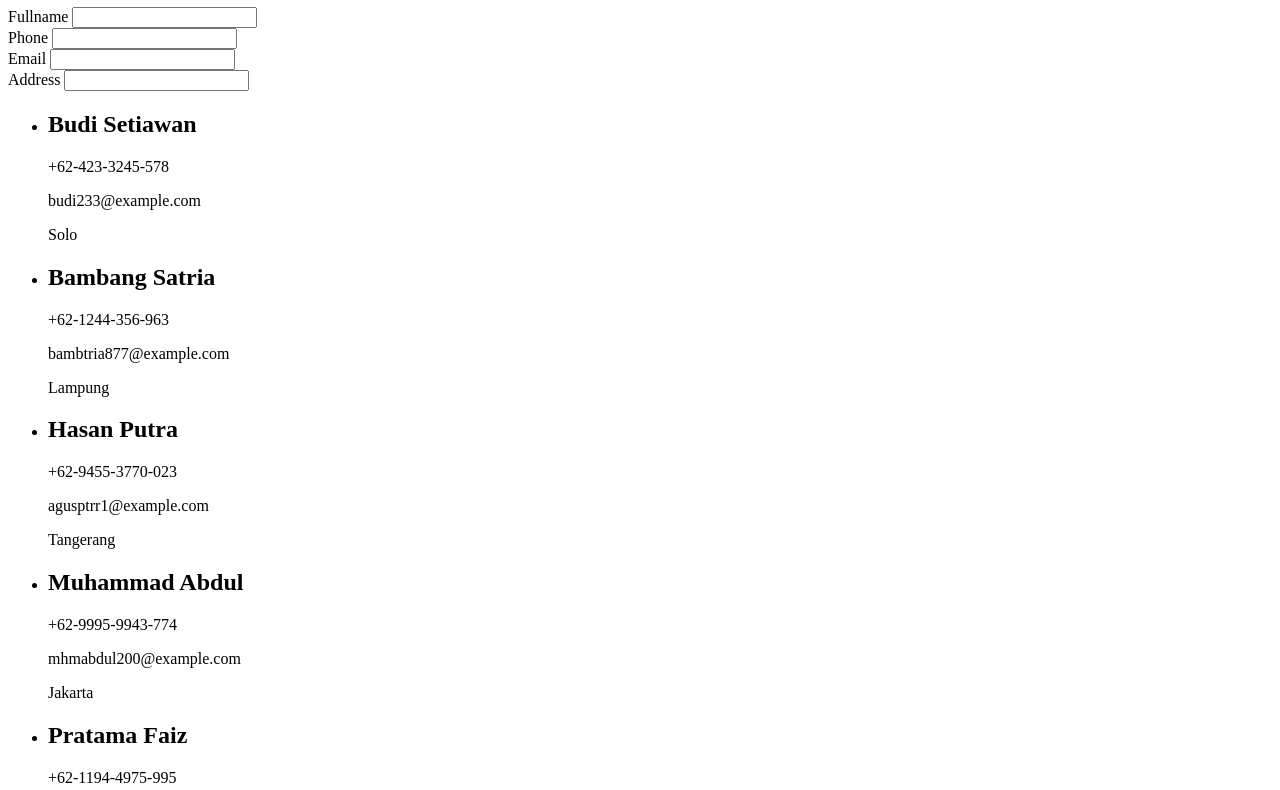
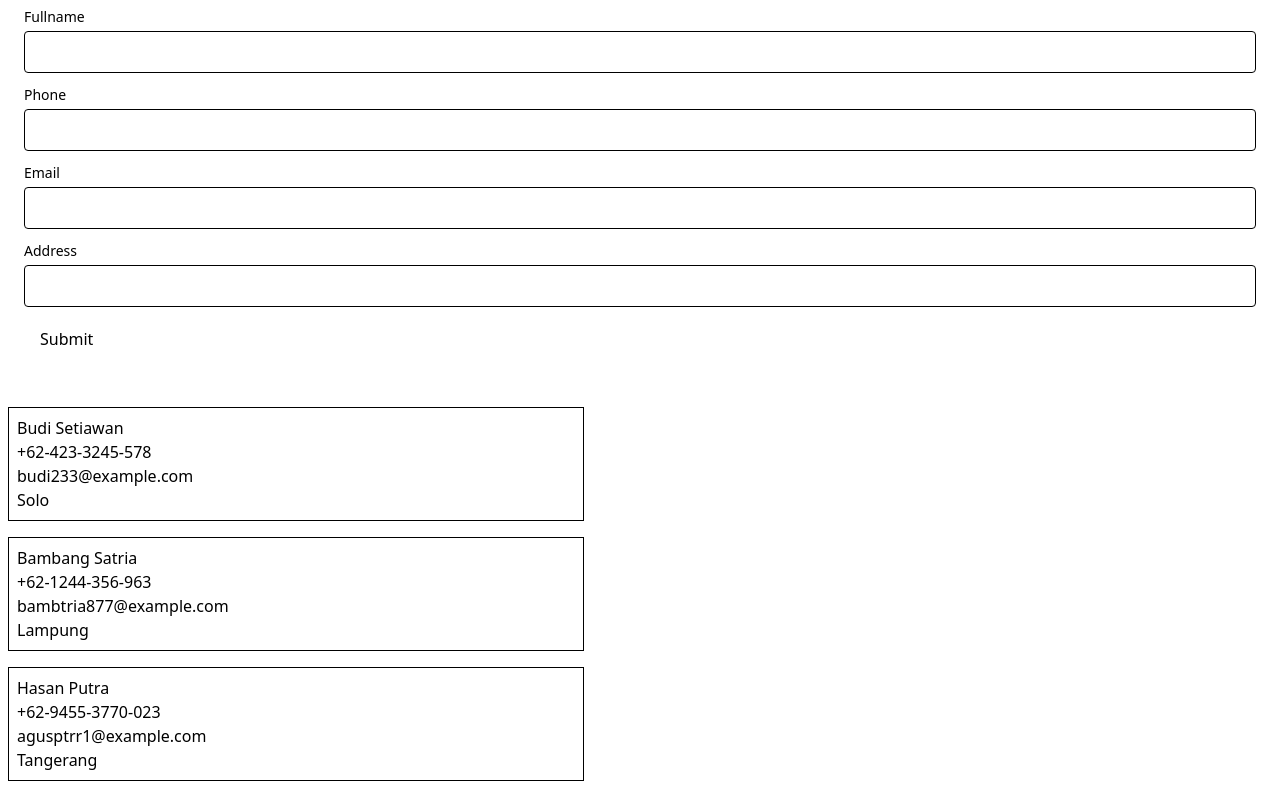
Before and after one commit to ADaneshS1/address-book, a plain HTML site: page index.html in a window 1280 px wide. Shown: the part 73-863 px from the top of the page. Drawn offline with nearby package versions, Linux system fonts and the light colour scheme.

Commit message:
add style in code

```diff
--- a/index.html
+++ b/index.html
@@ -4,30 +4,56 @@
     <meta charset="UTF-8" />
     <meta name="viewport" content="width=device-width, initial-scale=1.0" />
     <title>Address Book</title>
+    <script src="https://cdn.jsdelivr.net/npm/@tailwindcss/browser@4"></script>
   </head>
-  <body>
+  <body class="p-2 space-y-8">
     <h1>Address Book</h1>
 
-    <form>
-      <div>
-        <label for="fullname">Fullname</label>
-        <input type="text" name="fullname" id="fullname" />
+    <form class="p-4 space-y-3">
+      <div class="flex flex-col">
+        <label for="fullname" class="text-sm font-medium mb-1">Fullname</label>
+        <input
+          type="text"
+          id="fullname"
+          name="fullname"
+          class="border rounded px-3 py-2"
+        />
       </div>
-      <div>
-        <label for="phone">Phone</label>
-        <input type="tel" name="phone" id="phone" />
+
+      <div class="flex flex-col">
+        <label for="phone" class="text-sm font-medium mb-1">Phone</label>
+        <input
+          type="tel"
+          id="phone"
+          name="phone"
+          class="border rounded px-3 py-2"
+        />
       </div>
-      <div>
-        <label for="email">Email</label>
-        <input type="email" name="email" id="email" />
+
+      <div class="flex flex-col">
+        <label for="email" class="text-sm font-medium mb-1">Email</label>
+        <input
+          type="email"
+          id="email"
+          name="email"
+          class="border rounded px-3 py-2"
+        />
       </div>
-      <div>
-        <label for="address">Address</label>
-        <input type="text" name="address" id="address" />
+
+      <div class="flex flex-col">
+        <label for="address" class="text-sm font-medium mb-1">Address</label>
+        <input
+          type="text"
+          id="address"
+          name="address"
+          class="border rounded px-3 py-2"
+        />
       </div>
+
+      <button type="submit" class="py-2 px-4 rounded">Submit</button>
     </form>
 
-    <div id="contacts"></div>
+    <div id="contacts" class="max-w-xl"></div>
 
     <script type="module" src="/scripts/script.js"></script>
   </body>
--- a/scripts/script.js
+++ b/scripts/script.js
@@ -38,13 +38,13 @@ let dataContacts = [
 
 function renderContacts(contacts) {
   const appElement = document.getElementById("contacts");
-  appElement.innerHTML = `<ul>
+  appElement.innerHTML = `<ul class="space-y-4">
     ${contacts.map((contact) => renderContact(contact)).join("")}
   </ul>`;
 }
 
 function renderContact(contact) {
-  return `<li>
+  return `<li class="p-2 border border-solid-black">
     <h2>${contact.fullName}</h2>
     <p>${contact.phone}</p>
     <p>${contact.email}</p>
```
